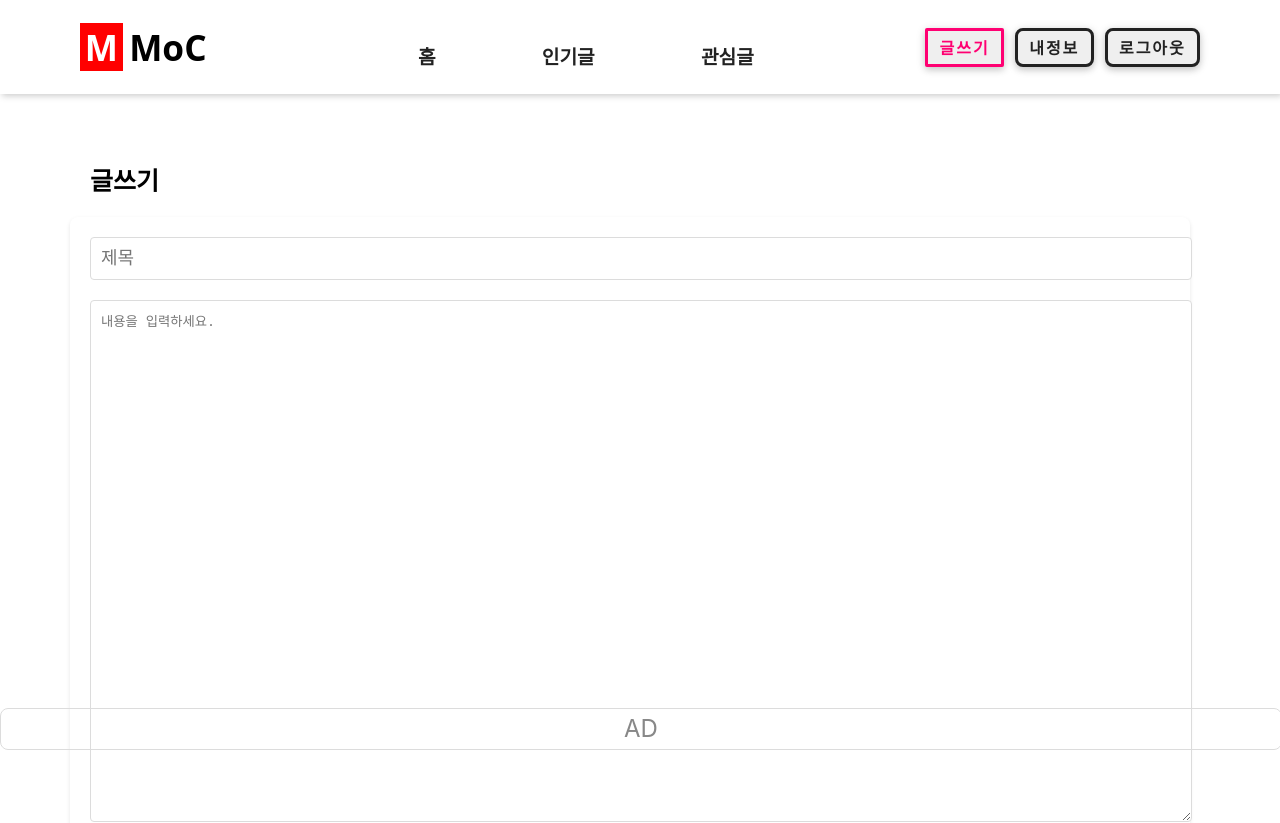
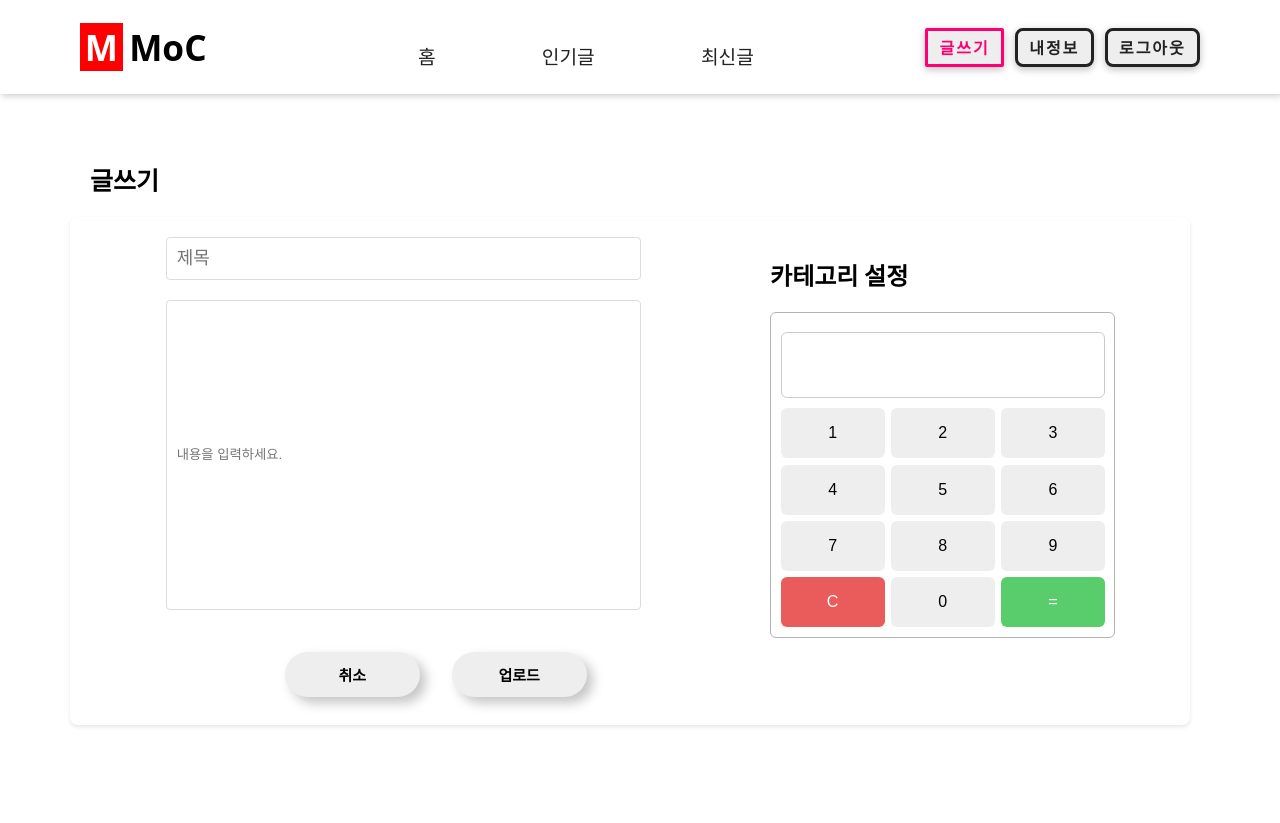
Before and after one commit to LeLu815/moc-front, a React (Create React App) app: page /write in a window 1280 px wide. Shown: the top 823 px of the page. Built offline with nearby package versions, Linux system fonts and the light colour scheme; no server answers; sample sign-in values are in the browser's storage.

Commit message:
Feat : 연결중

```diff
--- a/src/components/HeaderNav.js
+++ b/src/components/HeaderNav.js
@@ -25,11 +25,11 @@ const HeaderNav = () => {
       </li>
       <li className={styles.li}>
         <NavLink
-          to="/interest"
+          to="/current"
           className={({ isActive }) => (isActive ? styles.active : undefined)}
           end
         >
-          관심글
+          최신글
         </NavLink>
       </li>
     </ul>
--- a/src/components/HeaderNav.module.css
+++ b/src/components/HeaderNav.module.css
@@ -7,7 +7,7 @@
 }
 .li {
   color: #222;
-  font-weight: 700;
+  font-weight: 500;
   font-size: 1.2rem;
 }
 .li:hover {
@@ -19,3 +19,7 @@
     display: none;
   }
 }
+
+.active {
+  font-weight: 900;
+}
--- a/src/components/MainPage.module.css
+++ b/src/components/MainPage.module.css
@@ -70,6 +70,8 @@
 }
 /* Adjust the style of the news items */
 .newsItem {
+  display: flex;
+  justify-content: space-between;
   /* background-color: #f8f8f8;  */
   /* border-bottom: 1px solid #eaeaea;  */
   /* padding: 10px 20px;  */
--- a/src/components/News.js
+++ b/src/components/News.js
@@ -1,11 +1,15 @@
-import React from 'react';
-import classes from './MainPage.module.css';
-const News = ({ title }) => {
-    return (
-        <div className={classes.newsItem}>
-            <p>{title}</p>
-        </div>
-    );
+import React from "react";
+import classes from "./MainPage.module.css";
+const News = ({ title, date }) => {
+  const formedDate = date && new Date(date);
+  return (
+    <div className={classes.newsItem}>
+      <span>{title}</span>
+      {formedDate && (
+        <span>{`${formedDate.getFullYear()}-${formedDate.getMonth()}-${formedDate.getDate()}`}</span>
+      )}
+    </div>
+  );
 };
 
 export default News;
--- a/src/components/WritingArea.js
+++ b/src/components/WritingArea.js
@@ -1,20 +1,183 @@
-import React from 'react';
-import classes from './write.module.css';
+import React from "react";
+import classes from "./write.module.css";
+import { useState } from "react";
+import { useNavigate, useActionData, Form } from "react-router-dom";
 
-const WritingArea = () => {
+const cateNameObj = {
+  0: "꽝!",
+  1: "공부",
+  2: "운동",
+  3: "부동산",
+  4: "주식/투자",
+  5: "여행",
+  6: "취미생활",
+  7: "쇼핑/패션",
+  8: "음식/요리",
+  9: "맛집",
+  10: "자기개발",
+  11: "영화/드라마",
+  12: "독서",
+  13: "음악",
+};
+
+const WritingArea = ({ method, event }) => {
+  const navigate = useNavigate();
+  const data = useActionData();
+  const [cateNum, setCateNum] = useState("");
+  const handleClick = (num) => {
+    setCateNum((prevNum) => {
+      if (prevNum.length < 2) {
+        return `${prevNum}` + `${num}`;
+      }
+      return prevNum;
+    });
+  };
+  const handleDelete = () => {
+    setCateNum("");
+  };
+  const onChangeToText = () => {
+    setCateNum((prevNum) => {
+      const toNum = +prevNum;
+      console.log(toNum, Boolean(toNum));
+      if (!Boolean(toNum)) {
+        return prevNum;
+      } else if (toNum > 13) {
+        return "초과";
+      } else {
+        return cateNameObj[`${toNum}`];
+      }
+    });
+  };
+
   return (
-    <div className={classes.writingArea}>
-      <input className={classes.titleInput} type="text" placeholder="제목" />
-      <textarea className={classes.contentInput} placeholder="내용을 입력하세요." />
-      {}
-      <div className={classes.actions}>
-        <button className={classes.actionButton}># 해시태그</button>
-        <button className={classes.actionButton}># 해시태그 추가</button>
-        {}
-        <button className={classes.iconButton}>↻</button>
-        <button className={classes.iconButton}>✎</button>
+    <Form method={method} className={classes.writingArea}>
+      <div>
+        <input
+          className={classes.titleInput}
+          id="title"
+          type="text"
+          placeholder="제목"
+          required
+          defaultValue={event ? event.title : ""}
+        />
+        <input
+          className={classes.contentInput}
+          id="body"
+          placeholder="내용을 입력하세요."
+          type="text"
+          required
+          defaultValue={event ? event.body : ""}
+        />
+        <div className={classes.actions}>
+          <button
+            className={`${classes.button} ${classes.grey_btn}`}
+            onClick={() => {
+              navigate("..");
+            }}
+          >
+            취소
+          </button>
+          <button
+            type="submit"
+            className={`${classes.button} ${classes.red_btn}`}
+          >
+            업로드
+          </button>
+        </div>
       </div>
-    </div>
+      <div>
+        <h2>카테고리 설정</h2>
+        <div class={classes.calculator}>
+          <div class={classes.output}>
+            <input
+              id="cateId"
+              class={classes.result}
+              value={cateNum}
+              required
+              defaultValue={event ? cateNameObj[`${event.cateId}`] : ""}
+            />
+          </div>
+          <div class={classes.buttons}>
+            <button
+              onClick={() => {
+                handleClick("1");
+              }}
+            >
+              1
+            </button>
+            <button
+              onClick={() => {
+                handleClick("2");
+              }}
+            >
+              2
+            </button>
+            <button
+              onClick={() => {
+                handleClick("3");
+              }}
+            >
+              3
+            </button>
+            <button
+              onClick={() => {
+                handleClick("4");
+              }}
+            >
+              4
+            </button>
+            <button
+              onClick={() => {
+                handleClick("5");
+              }}
+            >
+              5
+            </button>
+            <button
+              onClick={() => {
+                handleClick("6");
+              }}
+            >
+              6
+            </button>
+            <button
+              onClick={() => {
+                handleClick("7");
+              }}
+            >
+              7
+            </button>
+            <button
+              onClick={() => {
+                handleClick("8");
+              }}
+            >
+              8
+            </button>
+            <button
+              onClick={() => {
+                handleClick("9");
+              }}
+            >
+              9
+            </button>
+            <button class={classes["bg-red"]} onClick={handleDelete}>
+              C
+            </button>
+            <button
+              onClick={() => {
+                handleClick("0");
+              }}
+            >
+              0
+            </button>
+            <button class={classes["bg-green"]} onClick={onChangeToText}>
+              =
+            </button>
+          </div>
+        </div>
+      </div>
+    </Form>
   );
 };
 
--- a/src/components/write.js
+++ b/src/components/write.js
@@ -1,22 +1,70 @@
-import React from 'react';
-import classes from './write.module.css';
-import WritingArea from './WritingArea.js';
-import Advertisement from './Advertisement.js';
-import Footer from './Footer';
+import React, { useEffect } from "react";
+import {
+  useNavigate,
+  defer,
+  useRouteLoaderData,
+  redirect,
+} from "react-router-dom";
+import { privateApi } from "../util/http.js";
+
+import classes from "./write.module.css";
+import WritingArea from "./WritingArea.js";
+import Advertisement from "./Advertisement.js";
+import Footer from "./Footer";
 
 const Write = () => {
+  const navitate = useNavigate();
+  const { isLogin } = useRouteLoaderData("write");
+
+  useEffect(() => {
+    if (!isLogin) {
+      navitate("/login");
+    }
+  }, []);
   return (
     <div className={classes.container}>
       <div className={classes.writeContainer}>
         <h1 className={classes.title}>글쓰기</h1>
-        <WritingArea />
+        <WritingArea method="post" />
       </div>
-      <div className={classes.adContainer}>
-        <Advertisement />
-      </div>
-      <Footer />
     </div>
   );
 };
 
 export default Write;
+
+export const getIsLogin = async () => {
+  try {
+    const response = await privateApi.get("accounts/mypage/");
+    if (response.ok) {
+      return { isLogin: true };
+    }
+    return { isLogin: false };
+  } catch (error) {
+    return { isLogin: false };
+  }
+};
+
+export const loader = () => {
+  const isLoggedIn = localStorage.getItem("user");
+  if (!isLoggedIn) {
+    return { isLogin: false };
+  } else {
+    return defer({
+      isLogin: getIsLogin(),
+    });
+  }
+};
+
+export async function action({ params, request }) {
+  const data = await request.formData();
+
+  const eventData = {
+    title: data.get("title"),
+    body: data.get("body"),
+    cateId: data.get("cateId"),
+  };
+  console.log("eventData :", params, request, data);
+
+  return redirect("/");
+}
--- a/src/components/write.module.css
+++ b/src/components/write.module.css
@@ -3,16 +3,15 @@
   font-size: large;
 }
 .container {
-display: flex; /* Flex container를 설정합니다 */
-flex-direction: column; /* 자식 요소들을 세로로 정렬합니다 */
-min-height: 100vh; /* 뷰포트의 최소 높이를 100%로 설정합니다 */
+  display: flex; /* Flex container를 설정합니다 */
+  flex-direction: column; /* 자식 요소들을 세로로 정렬합니다 */
+  min-height: 100vh; /* 뷰포트의 최소 높이를 100%로 설정합니다 */
 }
 
 .writeContainer {
   flex-grow: 1;
   padding-right: 20px;
 }
-
 
 .title {
   font-size: 25px;
@@ -22,13 +21,17 @@ min-height: 100vh; /* 뷰포트의 최소 높이를 100%로 설정합니다 */
 }
 
 .writingArea {
+  min-width: 700px;
+  display: flex;
+  justify-content: space-around;
   background-color: #ffffff;
   padding: 20px;
   box-shadow: 0 2px 4px rgba(0, 0, 0, 0.1);
   border-radius: 8px;
 }
 
-.titleInput, .contentInput {
+.titleInput,
+.contentInput {
   width: 100%;
   padding: 10px;
   margin-bottom: 10px;
@@ -42,14 +45,18 @@ min-height: 100vh; /* 뷰포트의 최소 높이를 100%로 설정합니다 */
 }
 
 .contentInput {
-  height: 500px;
+  height: 18rem;
   resize: vertical;
 }
 
 .actions {
+  margin-top: 2rem;
+  margin-bottom: 0.5rem;
+  justify-content: right;
+  margin-right: 2rem;
   display: flex;
   align-items: center;
-  gap: 10px; /* Adjust the gap between items as needed */
+  gap: 2rem; /* Adjust the gap between items as needed */
 }
 
 .actionButton {
@@ -120,3 +127,125 @@ min-height: 100vh; /* 뷰포트의 최소 높이를 100%로 설정합니다 */
     margin-top: 20px;
   }
 }
+
+.button {
+  width: 9em;
+  height: 3em;
+  display: flex;
+  justify-content: center;
+  align-items: center;
+  border-radius: 30em;
+  font-size: 15px;
+  font-family: inherit;
+  border: none;
+  position: relative;
+  overflow: hidden;
+  z-index: 1;
+  box-shadow: 6px 6px 12px #c5c5c5, -6px -6px 12px #ffffff;
+  font-weight: 700;
+}
+
+.button::before {
+  display: flex;
+  justify-content: center;
+  align-items: center;
+  content: "";
+  width: 0;
+  height: 100%;
+  border-radius: 30em;
+  position: absolute;
+  top: 0;
+  left: 0;
+
+  transition: 0.5s ease;
+  display: block;
+  z-index: -1;
+}
+.red_btn::before {
+  display: flex;
+  justify-content: center;
+  align-items: center;
+  background-image: linear-gradient(to right, #ff0000 0%, #ffffff 100%);
+}
+.grey_btn::before {
+  display: flex;
+  justify-content: center;
+  align-items: center;
+  background-image: linear-gradient(to right, #a6a6a6 0%, #ffffff 100%);
+}
+
+.button:hover::before {
+  width: 9em;
+}
+.button:hover {
+  cursor: pointer;
+}
+
+.calculator {
+  border: 1px solid rgb(179, 179, 179);
+  border-radius: 0.375rem;
+  width: 100%;
+  font-family: Arial, sans-serif;
+  margin: 0 auto;
+  padding: 0.6rem;
+}
+
+.output {
+  border: 1px solid #ccc;
+  border-radius: 0.375rem;
+  height: 4rem;
+  margin-bottom: 10px;
+  margin-top: 10px;
+  display: flex;
+  align-items: center;
+  justify-content: flex-end;
+  padding-right: 2rem;
+}
+
+.result {
+  font-size: 20px;
+  border: none;
+}
+
+.buttons {
+  display: grid;
+  grid-template-columns: repeat(3, 1fr);
+  grid-gap: 0.4rem;
+}
+
+button {
+  border: none;
+  border-radius: 0.375rem;
+  padding: 1rem;
+  background-color: #eee;
+  cursor: pointer;
+  font-size: 1rem;
+}
+
+button:hover {
+  background-color: #ddd;
+}
+
+button:active {
+  background-color: #ccc;
+}
+
+.bg-green {
+  background-color: rgba(0, 177, 29, 0.651);
+  color: white;
+}
+
+.bg-green:hover {
+  background-color: rgba(0, 231, 39, 0.651);
+  color: white;
+}
+
+.bg-red {
+  background-color: rgba(223, 4, 4, 0.651);
+  color: white;
+}
+
+.bg-red:hover {
+  background-color: rgba(255, 1, 1, 0.651);
+  color: white;
+}
```
Also changed, not shown: src/App.js (+12 -6 lines), src/components/Header.js (+11 -1 lines), src/pages/Home.js (+58 -40 lines), src/util/auth.js (+0 -13 lines).
